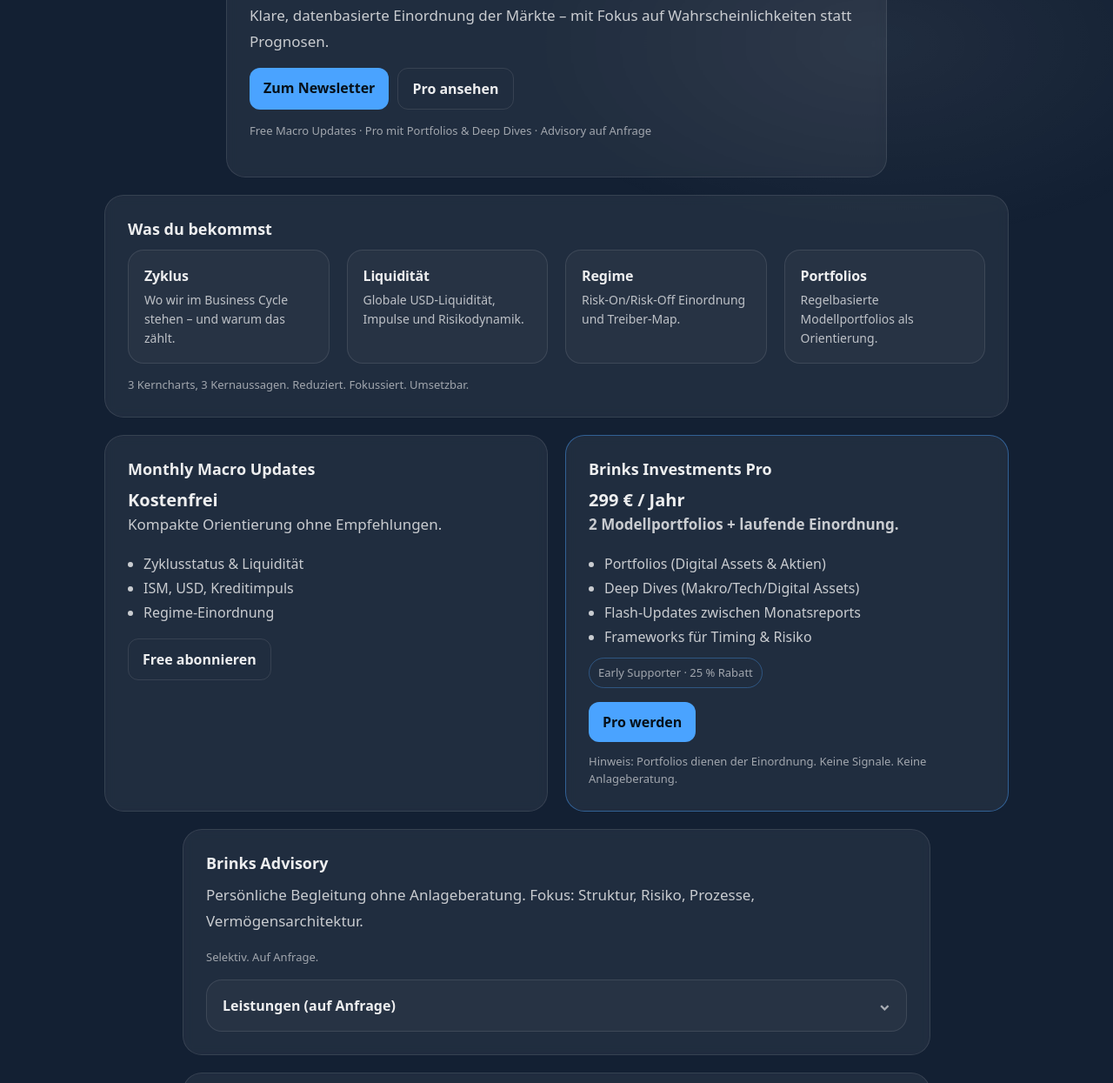
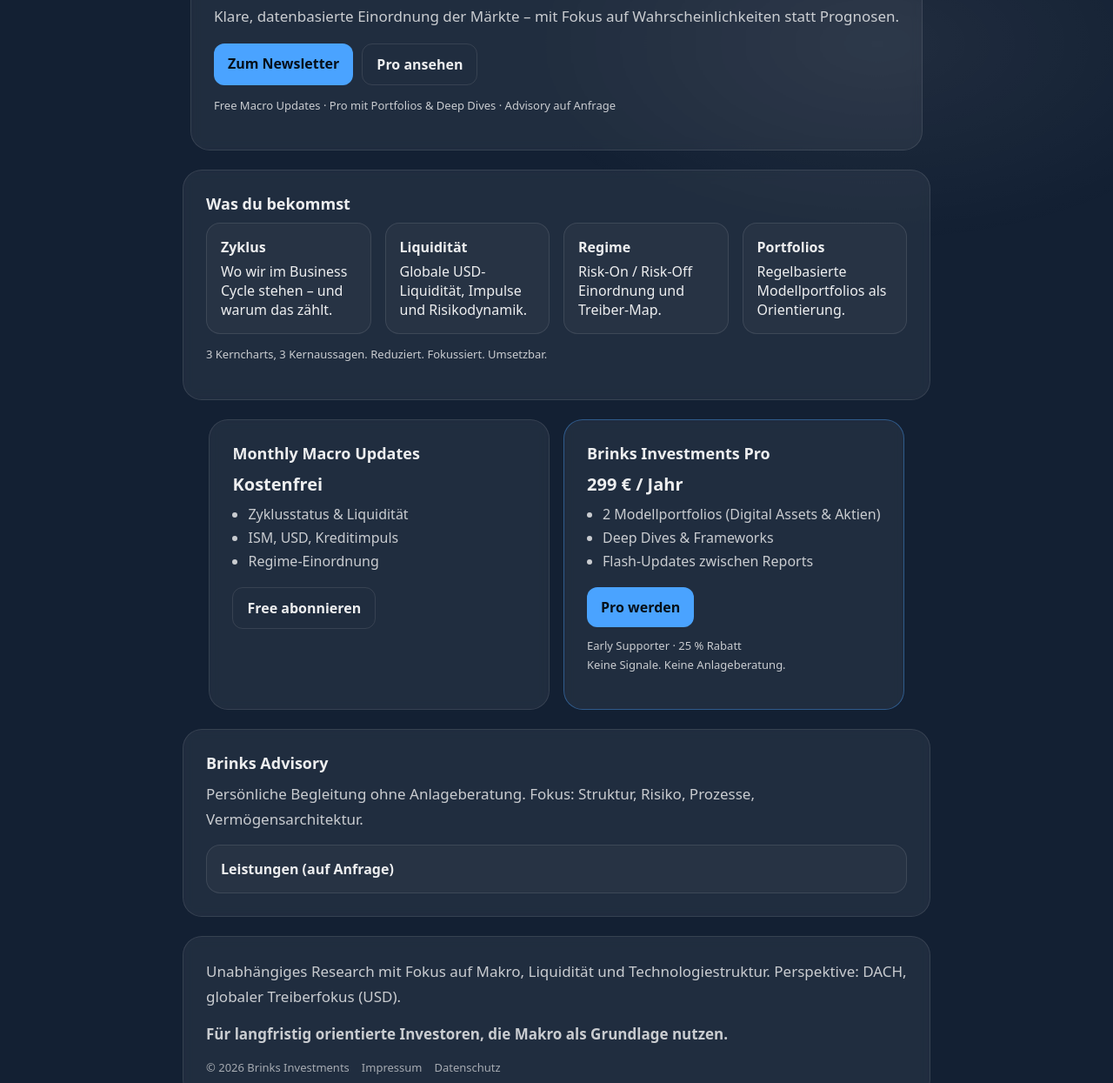
Before and after one commit to cbbrinkmann/brinksinvestments, a plain HTML site: page index.html in a window 1280 px wide. Shown: the part 254-1499 px from the top of the page at 87% size. Drawn offline with Linux system fonts and the light colour scheme.

Commit message:
Update index.html

```diff
--- a/index.html
+++ b/index.html
@@ -13,11 +13,14 @@
       --card:rgba(255,255,255,.06);
       --border:rgba(255,255,255,.10);
       --text:rgba(255,255,255,.92);
-      --muted:rgba(255,255,255,.76); /* slightly brighter for readability */
+      --muted:rgba(255,255,255,.76);
       --accent:#4aa3ff;
       --accentText:#06101a;
-      --max:1080px;
+
+      /* 👉 ZENTRALE ONEPAGER-BREITE */
+      --content:860px;
     }
+
     *{box-sizing:border-box}
     body{
       margin:0;
@@ -26,7 +29,6 @@
       color:var(--text);
     }
 
-    /* Subtle premium glow */
     body::before{
       content:"";
       position:fixed;
@@ -39,180 +41,146 @@
     }
 
     a{color:inherit;text-decoration:none}
-    .wrap{max-width:var(--max);margin:0 auto;padding:80px 20px}
-    .stack{display:grid;gap:20px}
+
+    .wrap{
+      max-width:1200px;
+      margin:0 auto;
+      padding:80px 20px;
+    }
+
+    .stack{
+      display:grid;
+      gap:22px;
+    }
+
+    /* 👉 ALLE HAUPTSEKTIONEN GLEICH BREIT */
+    .section{
+      max-width:var(--content);
+      margin:0 auto;
+    }
 
     .card{
       background:var(--card);
       border:1px solid var(--border);
       border-radius:22px;
       padding:26px;
-      transition: transform .12s ease, border-color .12s ease;
       backdrop-filter: blur(6px);
-    }
-    .card:hover{
-      transform: translateY(-2px);
-      border-color: rgba(255,255,255,.14);
-    }
-
-    /* Hero is intentionally narrower for readability */
-    .hero{
-      max-width:760px;
-      margin:0 auto;
-      text-align:left;
-    }
-
-    .grid{display:grid;gap:20px}
-    @media(min-width:900px){
-      .grid-2{grid-template-columns:1fr 1fr}
-      .grid-4{grid-template-columns:repeat(4,1fr)}
-    }
-    @media(max-width:899px){
-      .grid-4{grid-template-columns:repeat(2,1fr)}
     }
 
     h1{
       font-size:44px;
-      line-height:1.06;
-      margin:0 0 14px;
+      line-height:1.05;
+      margin:14px 0;
       letter-spacing:-0.02em;
     }
+
     h2{
       font-size:18px;
       margin:0 0 10px;
     }
-    h3{
-      font-size:16px;
-      margin:18px 0 8px;
-      color:var(--text);
+
+    p{
+      margin:0 0 14px;
+      line-height:1.7;
+      font-size:17px;
+      color:var(--muted);
     }
-    p{
-      margin:0 0 16px;
-      color:var(--muted);
-      line-height:1.75;
-      font-size:17px;
-    }
+
     .lead{
       font-size:19px;
       color:var(--text);
-      margin-bottom:10px;
     }
-    ul{
-      margin:10px 0 0;
-      padding-left:18px;
-      color:var(--muted);
-      line-height:1.75;
-      font-size:16px;
-    }
+
     .badge{
       display:inline-block;
       border:1px solid var(--border);
       border-radius:999px;
       padding:6px 10px;
       font-size:13px;
-      color:rgba(255,255,255,.70);
+      color:rgba(255,255,255,.7);
     }
+
     .ctaRow{
       display:flex;
       gap:10px;
       flex-wrap:wrap;
       margin-top:16px;
     }
+
     .btn{
-      display:inline-block;
       padding:12px 16px;
       border-radius:12px;
       font-weight:800;
+      display:inline-block;
     }
+
     .btnPrimary{
       background:var(--accent);
       color:var(--accentText);
     }
+
     .btnGhost{
       border:1px solid var(--border);
       color:var(--text);
     }
+
+    .grid{
+      display:grid;
+      gap:16px;
+    }
+
+    .grid-4{
+      grid-template-columns:repeat(4,1fr);
+    }
+
+    @media(max-width:900px){
+      .grid-4{grid-template-columns:repeat(2,1fr)}
+    }
+
+    .kpi{
+      border:1px solid var(--border);
+      border-radius:16px;
+      padding:16px;
+      background:rgba(255,255,255,.03);
+    }
+
+    .kpi strong{
+      display:block;
+      margin-bottom:6px;
+    }
+
+    ul{
+      padding-left:18px;
+      line-height:1.7;
+      color:var(--muted);
+      margin:8px 0 0;
+    }
+
     .price{
       font-size:20px;
       font-weight:800;
-    }
-    .small{
-      font-size:13px;
-      color:rgba(255,255,255,.58);
-      line-height:1.6;
-    }
-    .divider{
-      height:1px;
-      background:var(--border);
-      margin:18px 0;
+      margin-bottom:6px;
     }
 
-    /* Key points bar */
-    .kpi{
-      padding:18px;
-      border-radius:18px;
-      border:1px solid rgba(255,255,255,.10);
+    details{
+      border:1px solid var(--border);
+      border-radius:16px;
+      padding:16px;
       background:rgba(255,255,255,.03);
     }
-    .kpiTitle{
-      font-weight:900;
-      margin-bottom:6px;
-      color:rgba(255,255,255,.92);
-      letter-spacing:-0.01em;
-    }
-    .kpiText{
-      margin:0;
-      font-size:14px;
-      line-height:1.55;
-      color:rgba(255,255,255,.70);
-    }
 
-    /* Advisory (subtle, collapsible) */
-    details{
-      border:1px solid var(--border);
-      border-radius:18px;
-      background:rgba(255,255,255,.03);
-      padding:18px;
-    }
-    details > summary{
+    summary{
       cursor:pointer;
+      font-weight:800;
       list-style:none;
-      font-weight:800;
-      color:var(--text);
-      display:flex;
-      align-items:center;
-      justify-content:space-between;
-      gap:12px;
-    }
-    details > summary::-webkit-details-marker{display:none}
-    .chev{
-      color:rgba(255,255,255,.60);
-      font-weight:900;
-      transition:transform .15s ease;
-    }
-    details[open] .chev{transform:rotate(180deg)}
-    .note{
-      margin-top:14px;
-      padding:12px 14px;
-      border-radius:14px;
-      border:1px solid rgba(255,255,255,.10);
-      background:rgba(0,0,0,.10);
-      color:rgba(255,255,255,.72);
-      font-size:13px;
-      line-height:1.6;
-    }
-
-    /* Closing card also narrower for readability */
-    .closing{
-      max-width:860px;
-      margin:0 auto;
     }
 
     footer{
-      margin-top:18px;
       display:flex;
-      gap:16px;
+      gap:14px;
       flex-wrap:wrap;
+      font-size:13px;
+      color:rgba(255,255,255,.6);
     }
   </style>
 </head>
@@ -220,170 +188,109 @@
 <body>
   <div class="wrap stack">
 
-    <!-- HERO (single card only, centered for readability) -->
-    <section class="card hero">
+    <!-- HERO -->
+    <section class="section card">
       <span class="badge">Makro | Liquidität | Zyklen | Regime</span>
-      <h1 style="margin-top:14px;">Brinks Investments</h1>
-
+      <h1>Brinks Investments</h1>
       <p class="lead">Makro-Framework für Liquidität, Zyklen und Marktregime.</p>
       <p>Klare, datenbasierte Einordnung der Märkte – mit Fokus auf Wahrscheinlichkeiten statt Prognosen.</p>
 
       <div class="ctaRow">
-        <a class="btn btnPrimary" href="https://brinksinvestments.substack.com/" target="_blank" rel="noreferrer">
-          Zum Newsletter
-        </a>
-        <a class="btn btnGhost" href="#pro">
-          Pro ansehen
-        </a>
+        <a class="btn btnPrimary" href="https://brinksinvestments.substack.com/" target="_blank">Zum Newsletter</a>
+        <a class="btn btnGhost" href="#pro">Pro ansehen</a>
       </div>
 
-      <p class="small" style="margin-top:14px;">
-        Free Macro Updates · Pro mit Portfolios & Deep Dives · <a href="#advisory">Advisory auf Anfrage</a>
+      <p style="font-size:13px;margin-top:12px;">
+        Free Macro Updates · Pro mit Portfolios & Deep Dives · Advisory auf Anfrage
       </p>
     </section>
 
-    <!-- KEY POINTS (replaces the side card; calmer and more readable) -->
-    <section class="card">
-      <h2 style="margin-bottom:12px;">Was du bekommst</h2>
+    <!-- WAS DU BEKOMMST -->
+    <section class="section card">
+      <h2>Was du bekommst</h2>
       <div class="grid grid-4">
-        <div class="kpi">
-          <div class="kpiTitle">Zyklus</div>
-          <p class="kpiText">Wo wir im Business Cycle stehen – und warum das zählt.</p>
-        </div>
-        <div class="kpi">
-          <div class="kpiTitle">Liquidität</div>
-          <p class="kpiText">Globale USD-Liquidität, Impulse und Risikodynamik.</p>
-        </div>
-        <div class="kpi">
-          <div class="kpiTitle">Regime</div>
-          <p class="kpiText">Risk-On/Risk-Off Einordnung und Treiber-Map.</p>
-        </div>
-        <div class="kpi">
-          <div class="kpiTitle">Portfolios</div>
-          <p class="kpiText">Regelbasierte Modellportfolios als Orientierung.</p>
-        </div>
+        <div class="kpi"><strong>Zyklus</strong>Wo wir im Business Cycle stehen – und warum das zählt.</div>
+        <div class="kpi"><strong>Liquidität</strong>Globale USD-Liquidität, Impulse und Risikodynamik.</div>
+        <div class="kpi"><strong>Regime</strong>Risk-On / Risk-Off Einordnung und Treiber-Map.</div>
+        <div class="kpi"><strong>Portfolios</strong>Regelbasierte Modellportfolios als Orientierung.</div>
       </div>
-      <p class="small" style="margin-top:14px;margin-bottom:0;">
+      <p style="font-size:13px;margin-top:12px;">
         3 Kerncharts, 3 Kernaussagen. Reduziert. Fokussiert. Umsetzbar.
       </p>
     </section>
 
-    <!-- TIERS -->
-    <section class="grid grid-2" style="align-items:stretch;">
-
-      <!-- FREE -->
+    <!-- FREE / PRO -->
+    <section class="section grid" style="grid-template-columns:1fr 1fr;">
       <div class="card">
         <h2>Monthly Macro Updates</h2>
         <div class="price">Kostenfrei</div>
-        <p>Kompakte Orientierung ohne Empfehlungen.</p>
         <ul>
           <li>Zyklusstatus & Liquidität</li>
           <li>ISM, USD, Kreditimpuls</li>
           <li>Regime-Einordnung</li>
         </ul>
         <div class="ctaRow">
-          <a class="btn btnGhost" href="https://brinksinvestments.substack.com/" target="_blank" rel="noreferrer">
+          <a class="btn btnGhost" href="https://brinksinvestments.substack.com/" target="_blank">
             Free abonnieren
           </a>
         </div>
       </div>
 
-      <!-- PRO -->
-      <div id="pro" class="card" style="border-color:rgba(74,163,255,.45);">
+      <div id="pro" class="card" style="border-color:rgba(74,163,255,.4);">
         <h2>Brinks Investments Pro</h2>
         <div class="price">299 € / Jahr</div>
-        <p><strong>2 Modellportfolios + laufende Einordnung.</strong></p>
         <ul>
-          <li>Portfolios (Digital Assets & Aktien)</li>
-          <li>Deep Dives (Makro/Tech/Digital Assets)</li>
-          <li>Flash-Updates zwischen Monatsreports</li>
-          <li>Frameworks für Timing & Risiko</li>
+          <li>2 Modellportfolios (Digital Assets & Aktien)</li>
+          <li>Deep Dives & Frameworks</li>
+          <li>Flash-Updates zwischen Reports</li>
         </ul>
 
-        <p class="small" style="margin-top:10px;">
-          <a href="https://brinksinvestments.substack.com/b1c0ca74" target="_blank" rel="noreferrer"
-             style="display:inline-block;border:1px solid rgba(74,163,255,.35);border-radius:999px;padding:6px 10px;">
-            Early Supporter · 25 % Rabatt
-          </a>
-        </p>
-
         <div class="ctaRow">
-          <a class="btn btnPrimary" href="https://brinksinvestments.substack.com/b1c0ca74" target="_blank" rel="noreferrer">
+          <a class="btn btnPrimary" href="https://brinksinvestments.substack.com/b1c0ca74" target="_blank">
             Pro werden
           </a>
         </div>
 
-        <p class="small" style="margin-top:12px;margin-bottom:0;">
-          Hinweis: Portfolios dienen der Einordnung. Keine Signale. Keine Anlageberatung.
+        <p style="font-size:13px;margin-top:10px;">
+          Early Supporter · 25 % Rabatt<br>
+          Keine Signale. Keine Anlageberatung.
         </p>
       </div>
-
     </section>
 
     <!-- ADVISORY -->
-    <section id="advisory" class="card closing">
+    <section class="section card">
       <h2>Brinks Advisory</h2>
       <p>Persönliche Begleitung ohne Anlageberatung. Fokus: Struktur, Risiko, Prozesse, Vermögensarchitektur.</p>
-      <p class="small">Selektiv. Auf Anfrage.</p>
 
       <details>
-        <summary>
-          Leistungen (auf Anfrage)
-          <span class="chev">⌄</span>
-        </summary>
-
-        <div class="divider"></div>
-
-        <h3>Family Office Advisory</h3>
+        <summary>Leistungen (auf Anfrage)</summary>
         <ul>
-          <li>Ganzheitliche Vermögens- & Lebensanalyse</li>
-          <li>Digitales Vermögens-Cockpit & Vorsorge-Struktur</li>
-          <li>Strategische Finanz- & Lebensplanung (ohne Produkte)</li>
-          <li>Monatliche Orientierungsgespräche (Makro, Risiko, Zyklen)</li>
-          <li>Laufende persönliche Begleitung</li>
+          <li>Family Office Advisory</li>
+          <li>Strategic Sparring & Entscheidungsframeworks</li>
+          <li>Digital Art & Collectibles Advisory</li>
         </ul>
 
-        <h3>Strategic Sessions</h3>
-        <ul>
-          <li>Zyklus- & Makroeinordnung</li>
-          <li>Risiko- & Entscheidungs-Frameworks</li>
-          <li>Finanz- & Lebensorganisation</li>
-          <li>Entscheidungsarchitektur</li>
-        </ul>
-
-        <h3>Digital Art & Collectibles Advisory</h3>
-        <ul>
-          <li>Setup & Onboarding (Wallet, Custody, Security)</li>
-          <li>Kuratierter Portfolioaufbau</li>
-          <li>Übertragbar auf Kunst, Wein & Collectibles</li>
-        </ul>
-
-        <div class="note">
-          Keine Anlageberatung. Keine Produktempfehlungen. Keine Garantien.
-          Kuratierung ≠ Empfehlung.
-        </div>
-
-        <div class="ctaRow" style="margin-top:16px;">
-          <a class="btn btnGhost"
-             href="mailto:info@brinksinvestments.com?subject=Brinks%20Advisory%20%E2%80%93%20Anfrage">
+        <div class="ctaRow" style="margin-top:14px;">
+          <a class="btn btnGhost" href="mailto:info@brinksinvestments.com">
             Advisory anfragen
           </a>
         </div>
       </details>
     </section>
 
-    <!-- CLOSING / FOOTER -->
-    <section class="card closing">
+    <!-- FOOTER -->
+    <section class="section card">
       <p>
         Unabhängiges Research mit Fokus auf Makro, Liquidität und Technologiestruktur.
         Perspektive: DACH, globaler Treiberfokus (USD).
       </p>
       <p><strong>Für langfristig orientierte Investoren, die Makro als Grundlage nutzen.</strong></p>
 
-      <footer class="small">
-        <a href="#" aria-disabled="true">Impressum</a>
-        <a href="#" aria-disabled="true">Datenschutz</a>
+      <footer>
         <span>© <span id="y"></span> Brinks Investments</span>
+        <span>Impressum</span>
+        <span>Datenschutz</span>
       </footer>
     </section>
 
```
